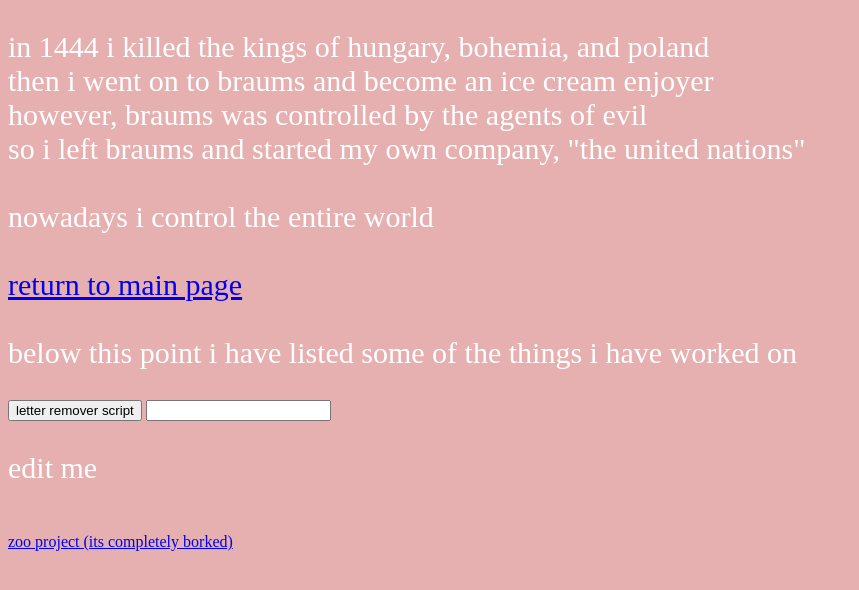
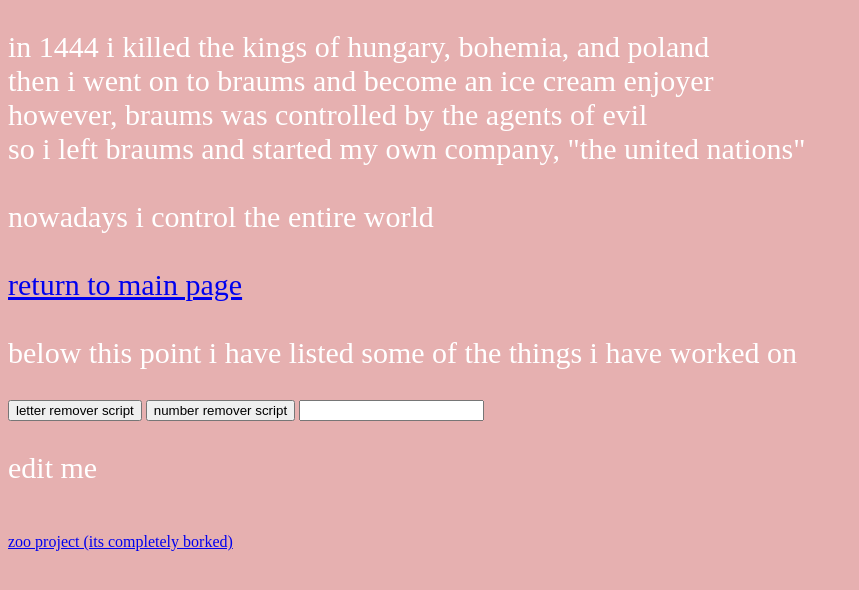
Before and after one commit to blueberryenjoyer/ligmerReturns, a plain HTML site: page resume.html in a window 1280 px wide. Shown: the whole page, without its empty margins (0-859 px from the left). Drawn offline with Linux system fonts and the light colour scheme.

Commit message:
made a cool new inverted removenumber

```diff
--- a/removeletterforresume.js
+++ b/removeletterforresume.js
@@ -9,6 +9,18 @@ function removeletters2() {
             outputnumber.push(currentCharacter)
         }
     }
-    console.log(document.getElementById("ligma").innerHTMLNumber = (outputnumber.join("")))
     document.getElementById("ligma").innerHTML = outputnumber.join("")
 }
+function removenumbers2() {
+    let inputstring = document.getElementById('myText').value
+    let outputnumber = []
+    let noombers = ["0", "1", "2", "3", "4", "5", "6", "7", "8", "9"]
+
+    for (let i = 0; i < inputstring.length; i++) {
+        let currentCharacter = inputstring[i]
+        if (noombers.includes(currentCharacter) == false) {
+            outputnumber.push(currentCharacter)
+        }
+    }
+    document.getElementById("ligma").innerHTML = outputnumber.join("")
+}
--- a/resume.html
+++ b/resume.html
@@ -27,6 +27,7 @@
         below this point i have listed some of the things i have worked on
     </p>
     <button onclick="(removeletters2())">letter remover script</button>
+    <button onclick="(removenumbers2())">number remover script</button>
     <input type="text" id="myText" value="">
     <p id="ligma">edit me</p>
 
```
